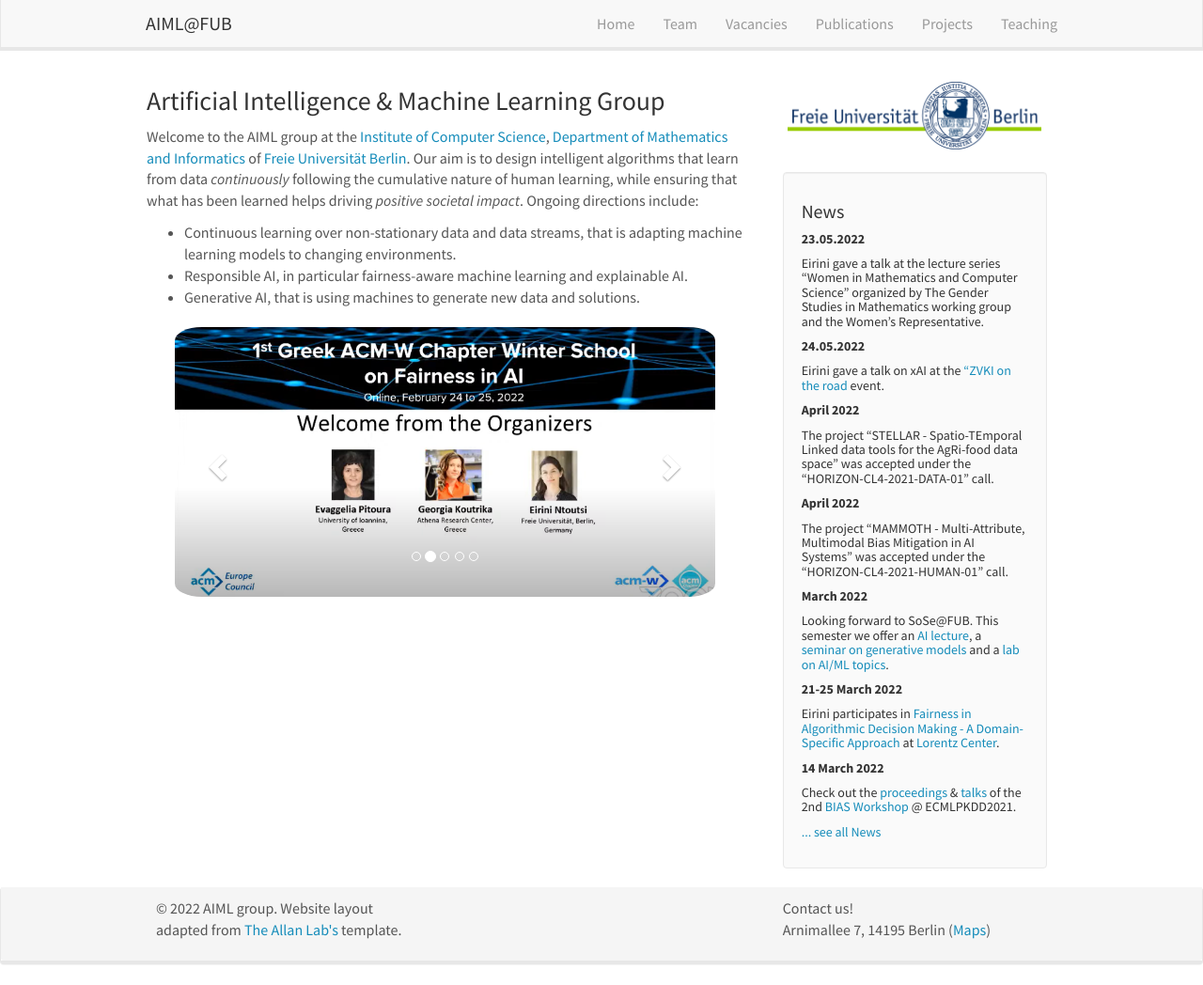
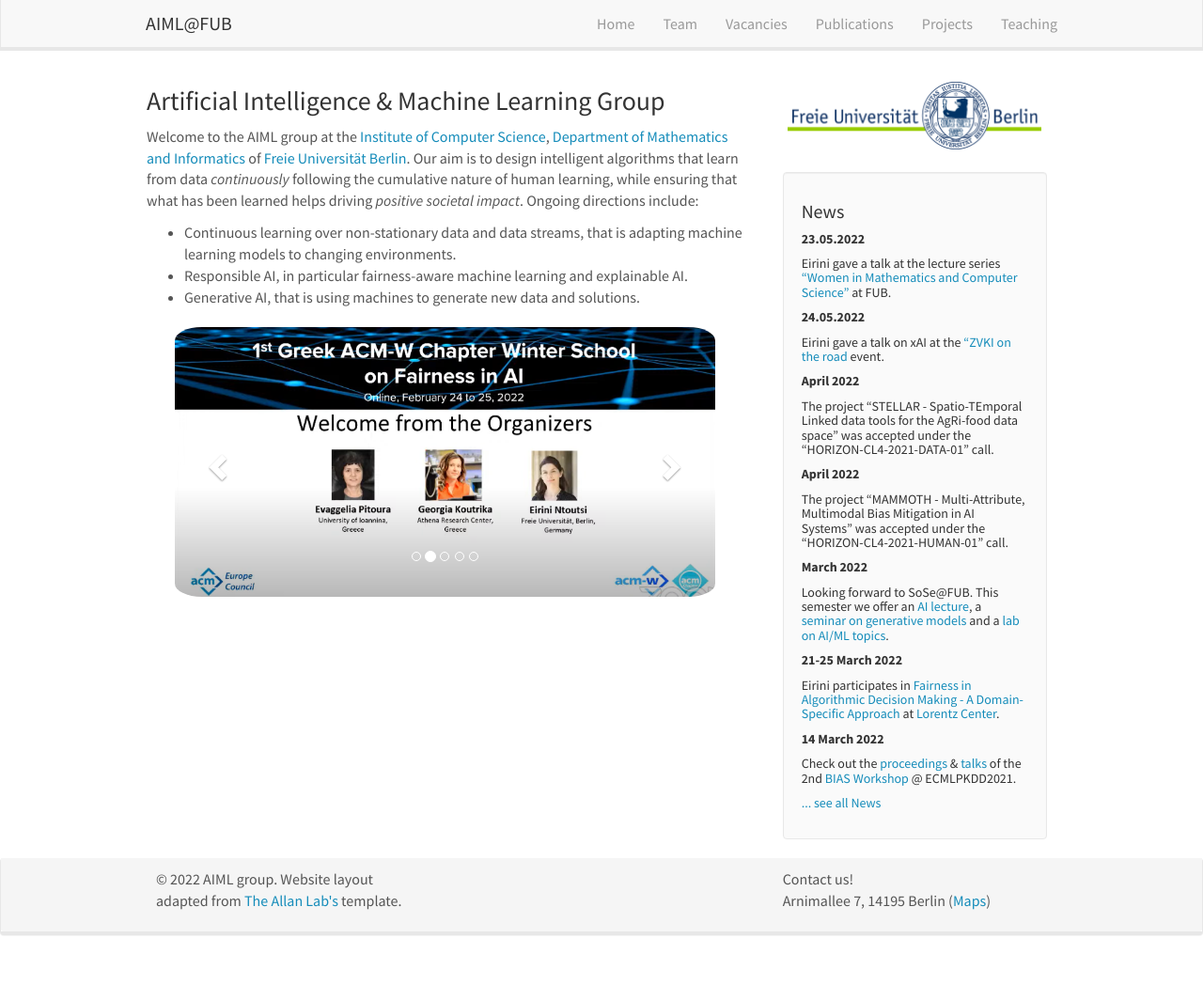
Before and after one commit to AIML-research/AIML-research.github.io, a Jekyll site: the page built from _pages/home.md, in a window 1280 px wide and 1048 px high. Shown: the whole window at 94% size. Built offline with Jekyll 4.4.1, drawn with Linux system fonts in a browser that asks for light colours; nearby versions of some CDN libraries.

Commit message:
Update news.yml

```diff
--- a/_data/news.yml
+++ b/_data/news.yml
@@ -1,5 +1,5 @@
 - date: 23.05.2022
-  headline: Eirini gave a talk at the lecture series "Women in Mathematics and Computer Science" organized by The Gender Studies in Mathematics working group and the Women's Representative.
+  headline: Eirini gave a talk at the lecture series <a href="https://www.mi.fu-berlin.de/en/sfb1114/news/Ringvorlesung.html" target="_new"> "Women in Mathematics and Computer Science"</a> at FUB.
 - date: 24.05.2022
   headline: Eirini gave a talk on xAI at the <a href="https://www.zvki.de/en/aktuelles/zvki-on-the-road" target="_new">"ZVKI on the road</a> event.
 - date: April 2022
```
